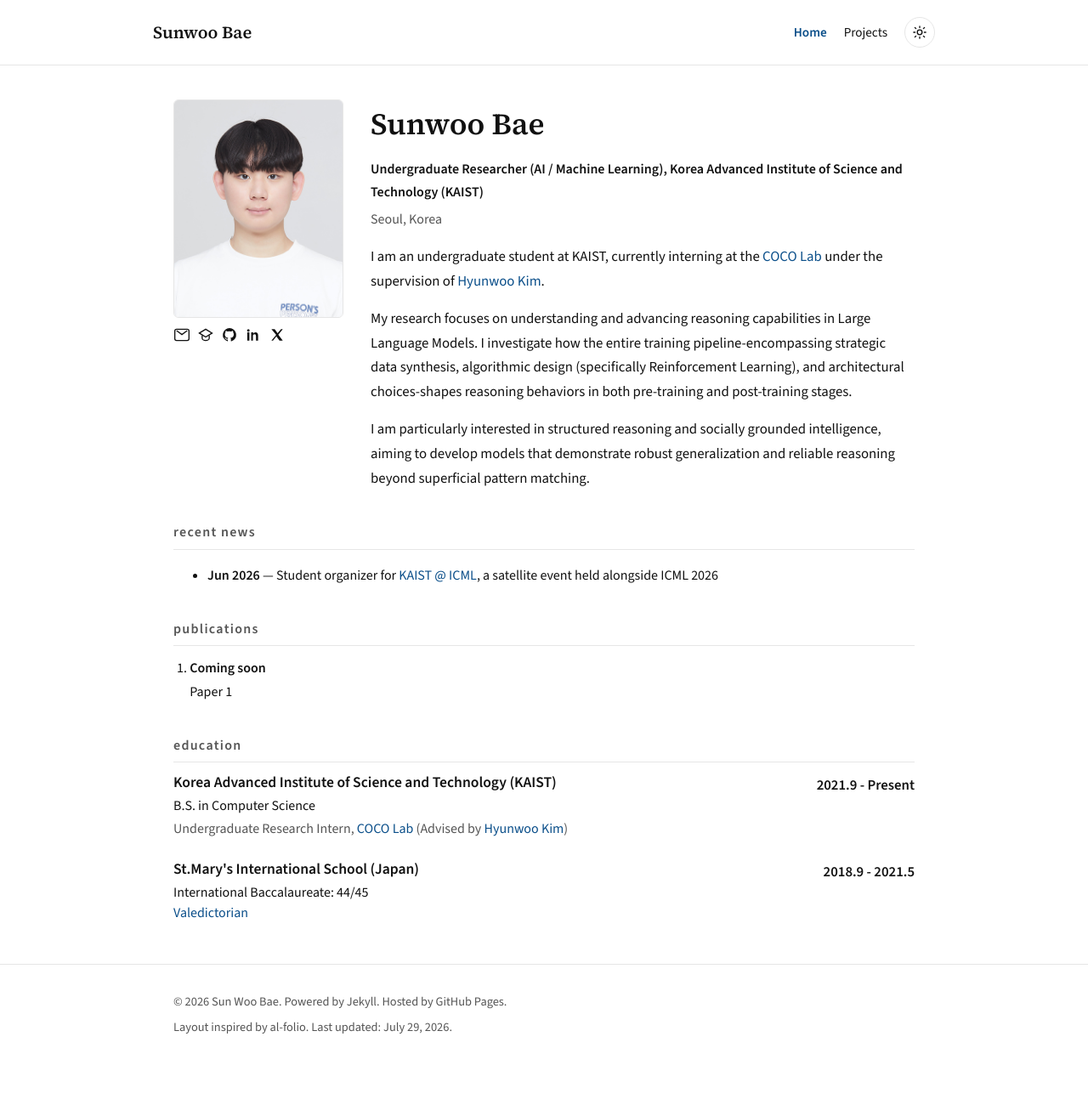
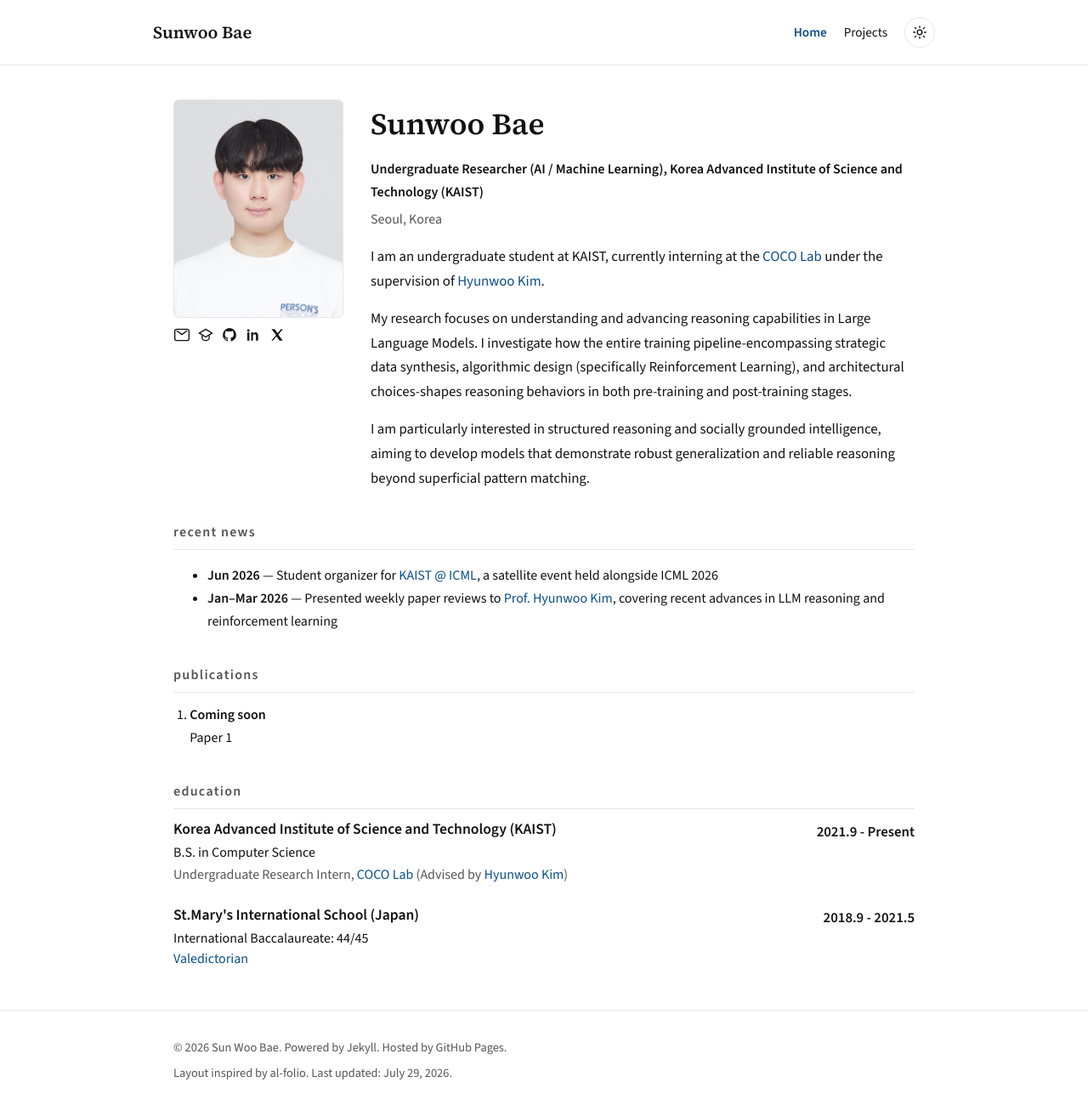
Before and after one commit to sunwoo02/sunwoo02.github.io, a Jekyll site: the page built from index.md, in a window 1280 px wide. Shown: the whole page at 85% size. Built offline with Jekyll 4.4.1, drawn with Linux system fonts in a browser that asks for light colours; before the commit the page ends 1259 px from its top, so only the background shows below that.

Commit message:
Add paper review sessions with advisor to Recent News
Co-Authored-By: Claude Haiku 4.5 <noreply@anthropic.com>

```diff
--- a/index.md
+++ b/index.md
@@ -15,6 +15,7 @@ intro: |
 ## Recent News
 
 - **Jun 2026** — Student organizer for [KAIST @ ICML](https://kaist-icml.github.io/), a satellite event held alongside ICML 2026
+- **Jan–Mar 2026** — Presented weekly paper reviews to [Prof. Hyunwoo Kim](https://hyunw.kim/), covering recent advances in LLM reasoning and reinforcement learning
 
 
 ## Publications
```
